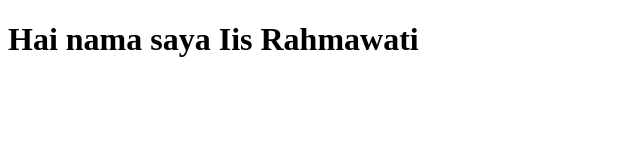
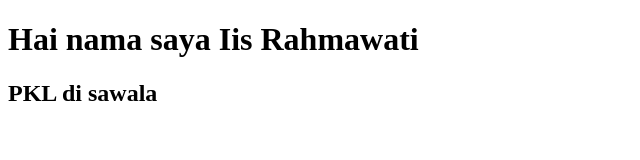
Before and after one commit to iisrahmaa/project, a plain HTML site: page index.html in a window 1280 px wide. Shown: the whole page, without its empty margins (0-640 px from the left). Drawn offline with Linux system fonts and the light colour scheme.

Commit message:
Saya sudah menambahkan heading 2

```diff
--- a/index.html
+++ b/index.html
@@ -8,5 +8,6 @@
 </head>
 <body>
     <h1>Hai nama saya Iis Rahmawati</h1>
+    <h2> PKL di sawala</h2>
 </body>
 </html>
```
